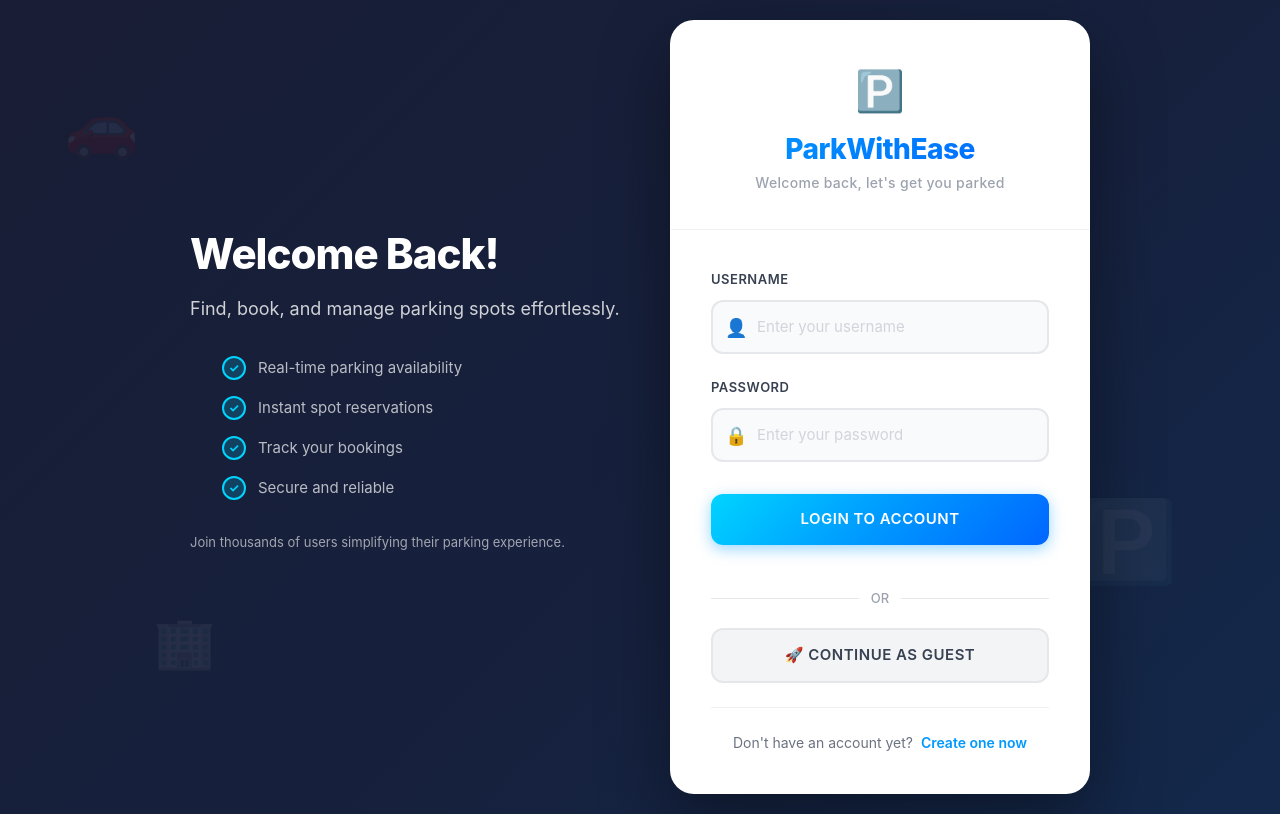
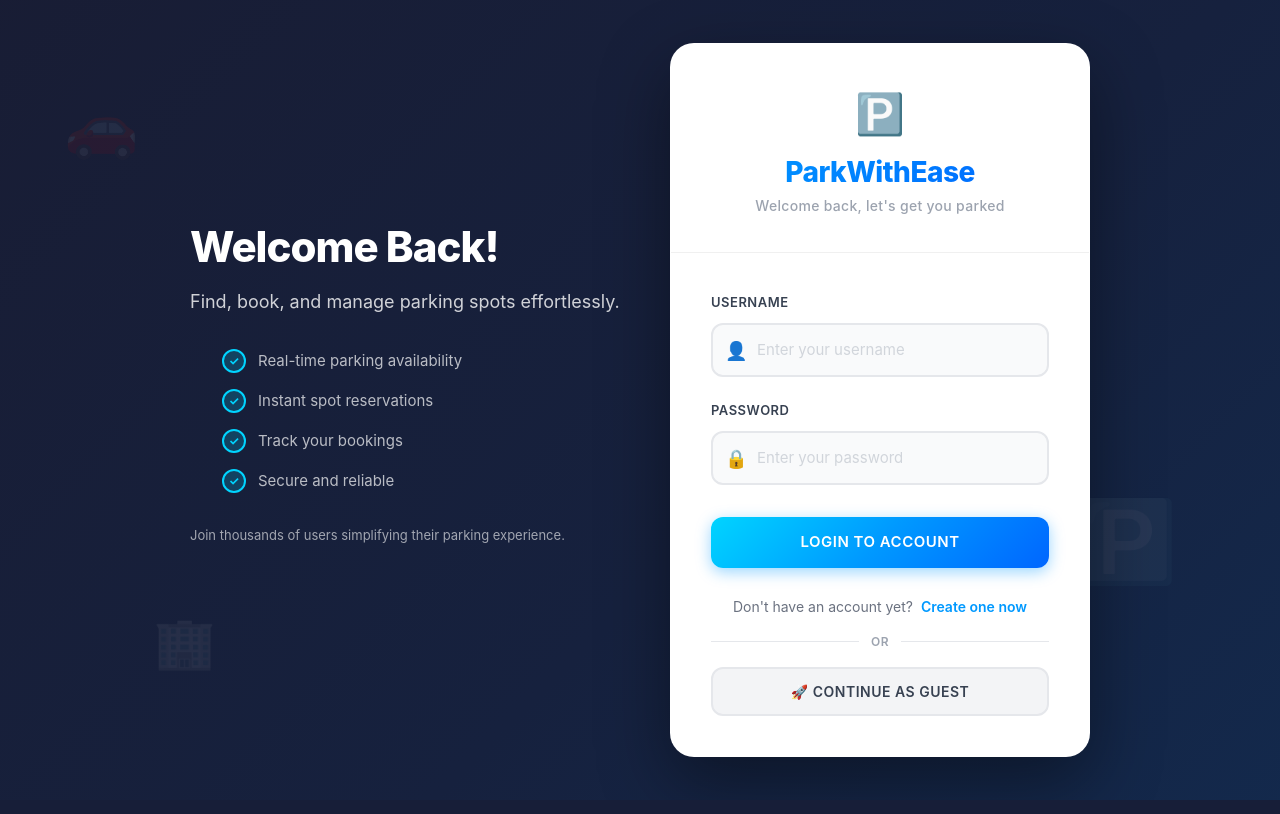
Before and after one commit to Adityasingh04052004/PARKING, a Flask app: page / in a window 1280 px wide. Run offline with Flask 3, Linux system fonts and the light colour scheme; data comes from the database, SQL or seed files in the repository; some libraries are stand-ins or nearby versions.

Commit message:
Your commit message

```diff
--- a/templates/login.html
+++ b/templates/login.html
@@ -287,7 +287,7 @@
             text-transform: uppercase;
             letter-spacing: 0.5px;
             width: 100%;
-            margin-bottom: 24px;
+            margin-bottom: 16px;
             box-shadow: 0 4px 15px rgba(0, 153, 255, 0.4);
             cursor: pointer;
         }
@@ -313,14 +313,41 @@
             z-index: 1;
         }
 
+        .register-link-section {
+            text-align: center;
+            margin-top: 12px;
+            margin-bottom: 16px;
+        }
+
+        .register-link-section p {
+            color: #6b7280;
+            font-size: 14px;
+            margin: 0;
+        }
+
+        .register-link-section a {
+            color: #0099ff;
+            text-decoration: none;
+            font-weight: 600;
+            transition: all 0.3s ease;
+            margin-left: 4px;
+            position: relative;
+        }
+
+        .register-link-section a:hover {
+            color: #0066ff;
+            text-decoration: underline;
+        }
+
         .divider-container {
             display: flex;
             align-items: center;
             text-align: center;
-            margin: 20px 0;
+            margin: 16px 0;
             color: #9ca3af;
-            font-size: 13px;
-            font-weight: 500;
+            font-size: 12px;
+            font-weight: 600;
+            letter-spacing: 0.5px;
         }
 
         .divider-container::before,
@@ -338,15 +365,15 @@
             background: #f3f4f6;
             border: 2px solid #e5e7eb;
             border-radius: 12px;
-            padding: 14px;
+            padding: 12px;
             font-weight: 600;
-            font-size: 15px;
+            font-size: 14px;
             color: #374151;
             transition: all 0.3s ease;
             text-transform: uppercase;
             letter-spacing: 0.5px;
             width: 100%;
-            margin-bottom: 24px;
+            margin-bottom: 0;
             cursor: pointer;
             display: flex;
             align-items: center;
@@ -364,12 +391,6 @@
         .btn-guest:disabled {
             opacity: 0.6;
             cursor: not-allowed;
-        }
-
-        .register-link-section {
-            text-align: center;
-            padding-top: 24px;
-            border-top: 1px solid #f0f0f0;
         }
 
         .register-link-section p {
@@ -526,6 +547,13 @@
                 </button>
             </form>
 
+            <div class="register-link-section">
+                <p>
+                    Don't have an account yet?
+                    <a href="/register">Create one now</a>
+                </p>
+            </div>
+
             <div class="divider-container">
                 <span>OR</span>
             </div>
@@ -534,13 +562,6 @@
                 <span v-if="guestLoading">⏳ Entering as Guest...</span>
                 <span v-else>🚀 Continue as Guest</span>
             </button>
-
-            <div class="register-link-section">
-                <p>
-                    Don't have an account yet?
-                    <a href="/register">Create one now</a>
-                </p>
-            </div>
 
         </div>
 
```
